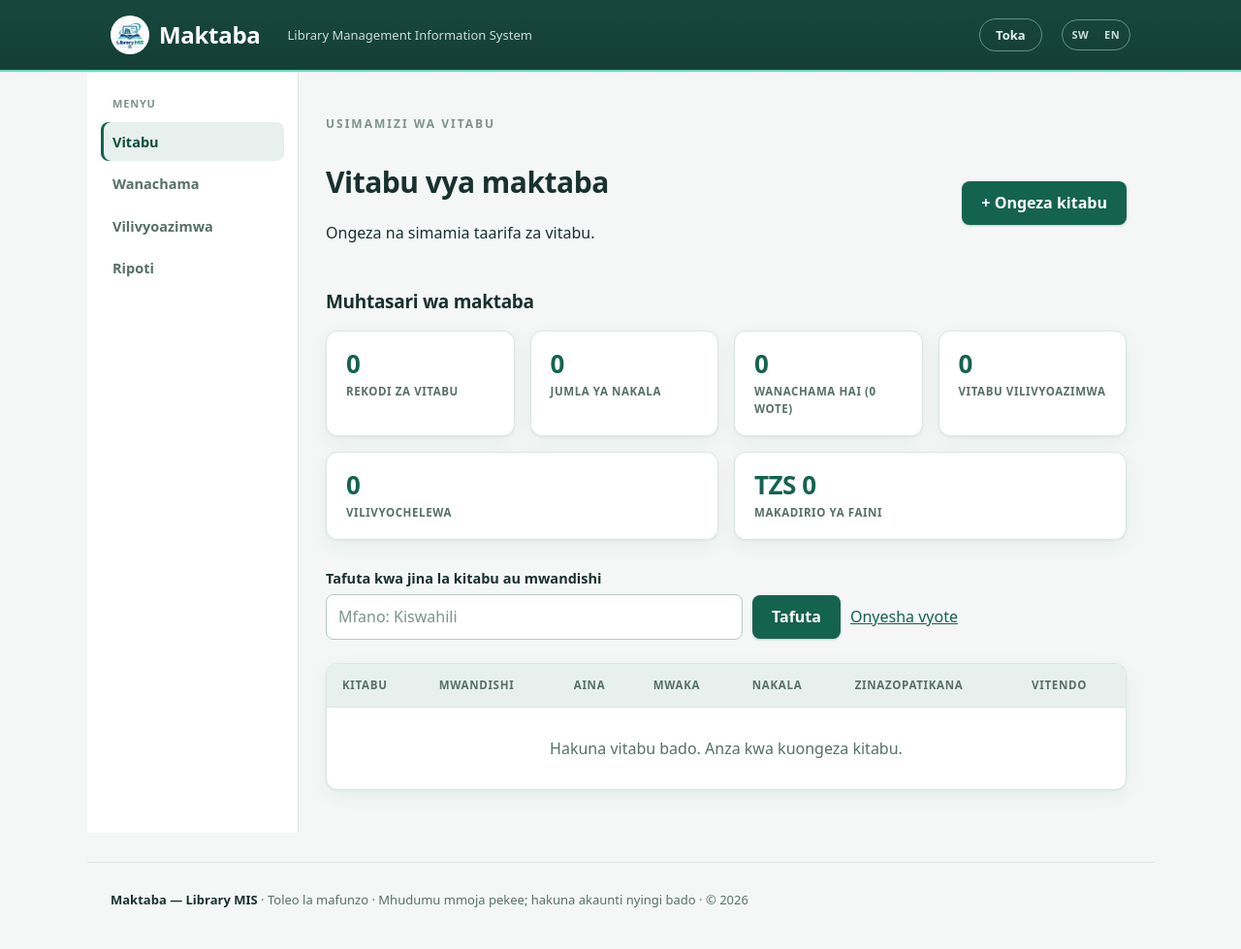
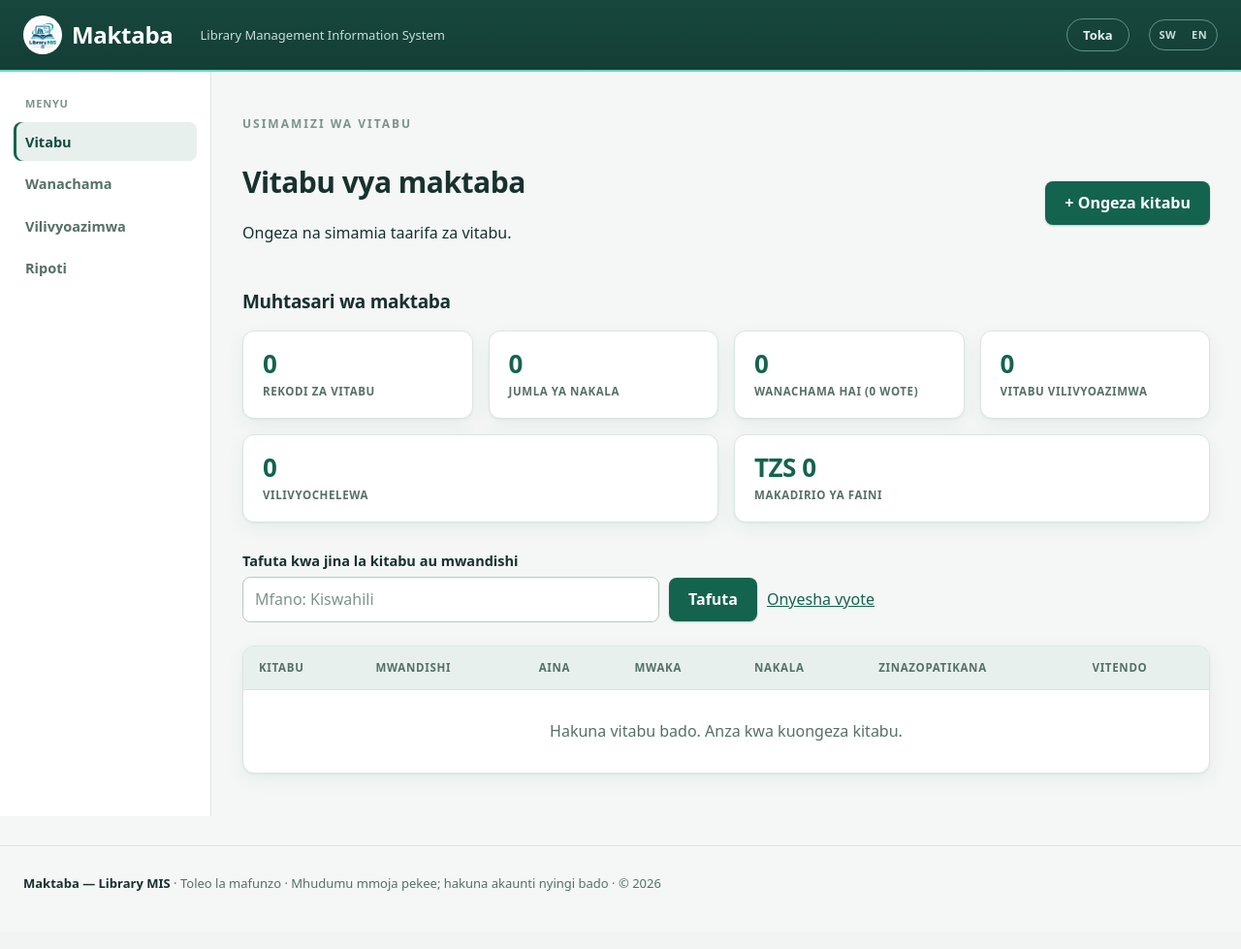
Before and after one commit to abalha/Simple-library-, a Flask app: page / in a window 1280 px wide. Shown: the whole page at 97% size. After the commit the page ends 919 px from the top, so only its background shows below. Run offline with Flask 3, Linux system fonts and the light colour scheme; the visitor is signed in with stand-in values (Sample User, id 1); data that the repository does not hold is empty.

Commit message:
Maudhui yanaenea ukurasa mzima — kikomo cha 1100px katikati kimeondolewa

```diff
--- a/static/style.css
+++ b/static/style.css
@@ -37,8 +37,6 @@ body {
   line-height: 1.55;
 }
 .wrap {
-  max-width: 1100px;
-  margin: auto;
   padding: 28px 24px 40px;
 }
 
@@ -106,8 +104,6 @@ header nav a.active:hover {
 .shell {
   display: flex;
   align-items: stretch;
-  max-width: 1100px;
-  margin: 0 auto;
   width: 100%;
 }
 .sidebar {
@@ -152,9 +148,8 @@ header nav a.active:hover {
 main.wrap {
   flex: 1;
   min-width: 0;
-  max-width: none;
   margin: 0;
-  padding: 24px 28px 44px;
+  padding: 24px 32px 44px;
 }
 
 /* ---- Vichwa ---- */
```
